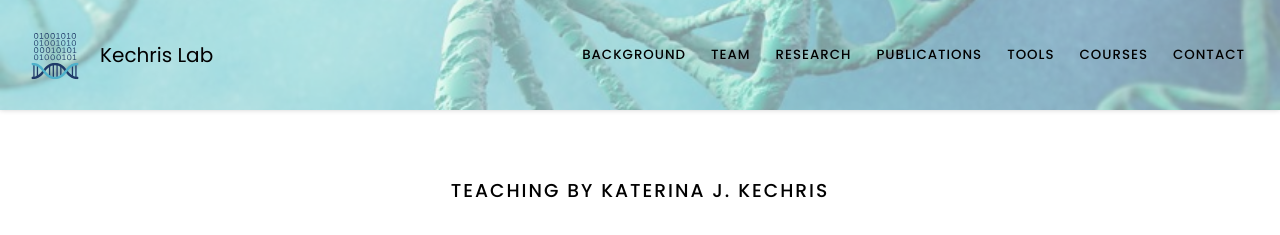
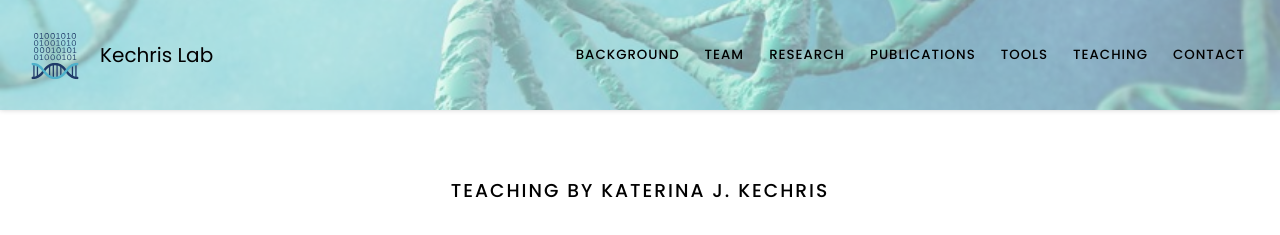
Before and after one commit to KechrisLab/kechrislab.github.io, a Jekyll site: the page built from teaching/index.md, in a window 1280 px wide. Shown: the top 235 px of the page. Built offline with Jekyll 4.4.1, drawn with Linux system fonts in a browser that asks for light colours.

Commit message:
Update index.md

```diff
--- a/teaching/index.md
+++ b/teaching/index.md
@@ -1,8 +1,8 @@
 ---
-title: Courses
+title: Teaching
 nav:
   order: 6
-  tooltip: Classes
+  tooltip: Teaching
 ---
 
 # TEACHING BY KATERINA J. KECHRIS
```
